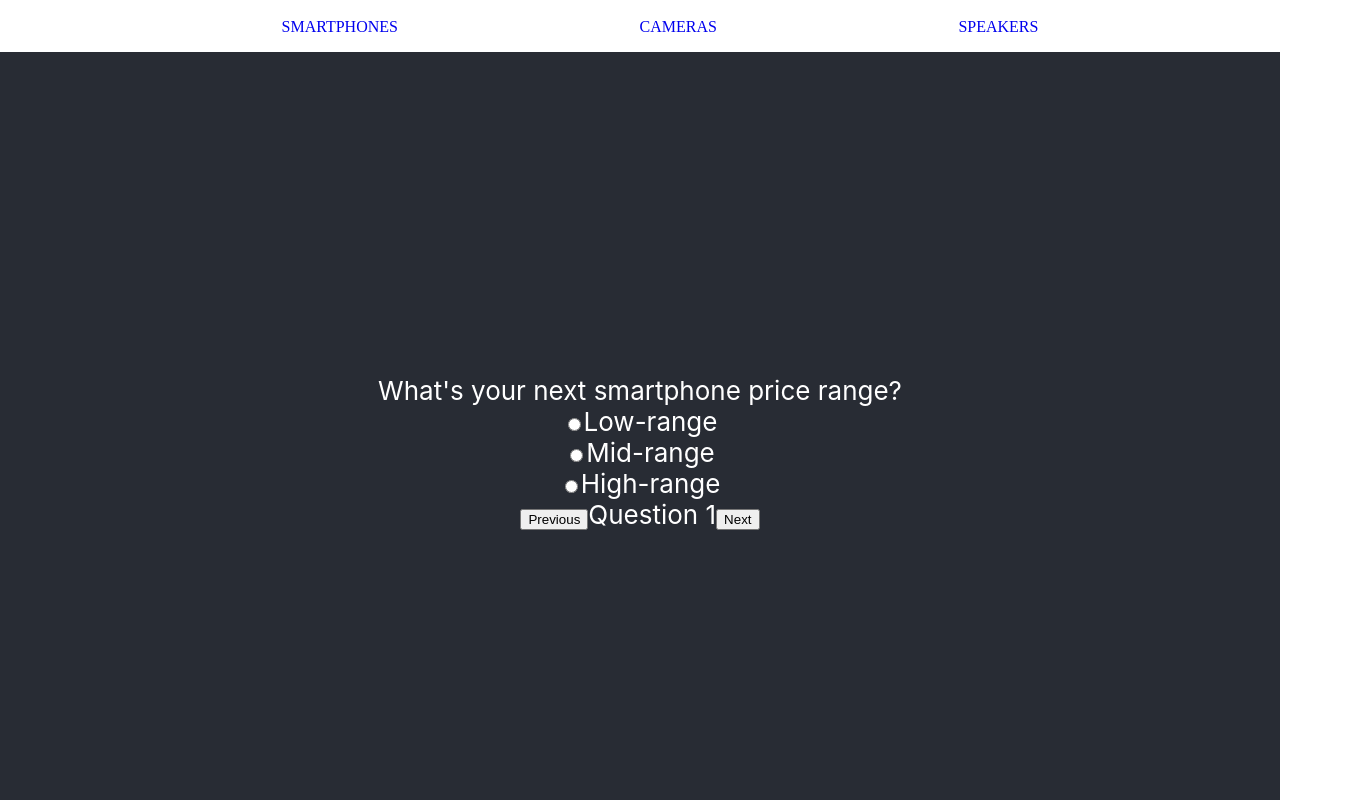
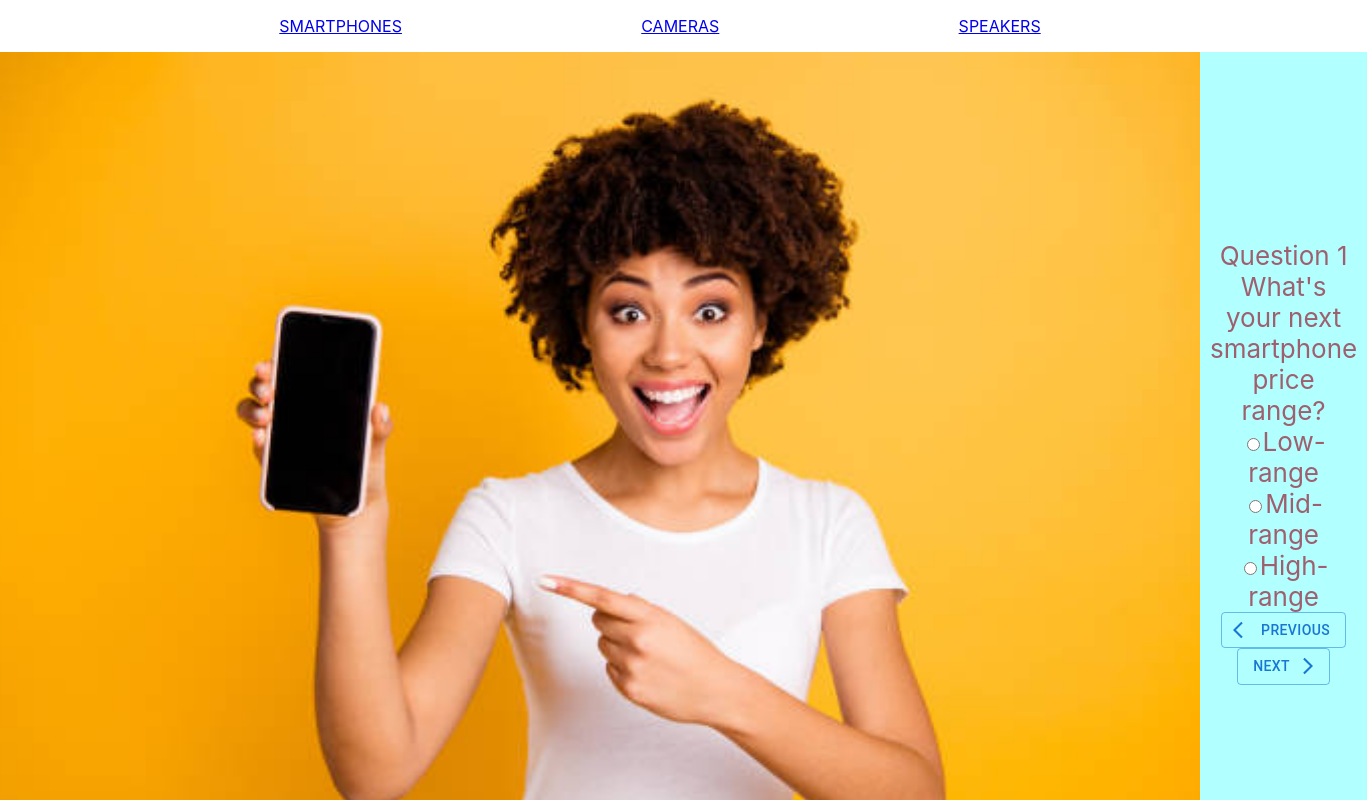
Before and after one commit to e2heidari/find-my-phone, a React (Create React App) app: page /smartphones in a window 1280 px wide. Shown: the top 800 px of the page, 1367 px wide, since content can reach past the window. Built offline with nearby package versions, Linux system fonts and the light colour scheme.

Commit message:
add some style to project

```diff
--- a/package.json
+++ b/package.json
@@ -3,6 +3,12 @@
   "version": "0.1.0",
   "private": true,
   "dependencies": {
+    "@emotion/react": "^11.5.0",
+    "@emotion/styled": "^11.3.0",
+    "@material-ui/icons": "^4.11.2",
+    "@mui/icons-material": "^5.0.5",
+    "@mui/material": "^5.0.6",
+    "@mui/styled-engine-sc": "^5.0.4",
     "@testing-library/jest-dom": "^5.14.1",
     "@testing-library/react": "^11.2.7",
     "@testing-library/user-event": "^12.8.3",
--- a/src/App.css
+++ b/src/App.css
@@ -4,9 +4,10 @@
     flex-direction: row;
     justify-content: space-evenly;
 }
-.option{
+Link{
     font-family: 'Poppins', 'sans-serif';
     text-decoration: none;
+    font-weight: bold;
 }
 ul{
     list-style-type: none;
--- a/src/App.js
+++ b/src/App.js
@@ -10,19 +10,13 @@ export default function App() {
         <nav>
           <ul className="headerContainer">
             <li>
-              <Link to="/smartphones" className="option">
-                SMARTPHONES
-              </Link>
+              <Link to="/smartphones">SMARTPHONES</Link>
             </li>
             <li>
-              <Link to="/cameras" className="option">
-                CAMERAS
-              </Link>
+              <Link to="/cameras">CAMERAS</Link>
             </li>
             <li>
-              <Link to="/speakers" className="option">
-                SPEAKERS
-              </Link>
+              <Link to="/speakers">SPEAKERS</Link>
             </li>
           </ul>
         </nav>
--- a/src/components/Smartphones/Smartphones.js
+++ b/src/components/Smartphones/Smartphones.js
@@ -5,8 +5,13 @@ import Option from "./Option";
 import { useState } from "react";
 import React from "react";
 import phoneData from "../../jsonFiles/phoneData.json";
-import { FormContainer, Form } from "./styled";
+import { FormContainer, Form, Image } from "./styled";
 import { useHistory } from "react-router-dom";
+import ArrowForwardIosIcon from "@mui/icons-material/ArrowForwardIos";
+import Button from "@mui/material/Button";
+import ArrowBackIosIcon from "@mui/icons-material/ArrowBackIos";
+import DoneIcon from "@mui/icons-material/Done";
+import smartphonePage from "../../picture of phones/smartphonePage.jpg";
 
 function Smartphones() {
   const history = useHistory();
@@ -51,26 +56,33 @@ function Smartphones() {
   };
   return (
     <FormContainer>
+      <Image src={smartphonePage} />
       <Form>
+        Question {current + 1}
         <Question question={questions[current].question} />
         <div>{optionComponent}</div>
         <div>
-          <button
+          <Button
             onClick={() => (current - 1 >= 0 ? setCurrent(current - 1) : null)}
+            variant="outlined"
+            startIcon={<ArrowBackIosIcon />}
           >
             Previous
-          </button>
-          Question {current + 1}
+          </Button>
           {count !== current + 1 ? (
-            <button
+            <Button
               onClick={() =>
                 current + 1 < count ? setCurrent(current + 1) : null
               }
+              variant="outlined"
+              endIcon={<ArrowForwardIosIcon />}
             >
               Next
-            </button>
+            </Button>
           ) : (
-            <button onClick={choose}>Submit</button>
+            <Button onClick={choose} variant="outlined" endIcon={<DoneIcon />}>
+              Submit
+            </Button>
           )}
         </div>
       </Form>
--- a/src/components/Smartphones/styled.js
+++ b/src/components/Smartphones/styled.js
@@ -1,16 +1,28 @@
 import styled from "styled-components";
 
 export const FormContainer = styled.div`
+  display: flex;
+  flex-direction: row;
   text-align: center;
+  width: 100vw;
+  @media (max-width: 768px) {
+    flex-direction: column;
+  }
 `;
 
 export const Form = styled.div`
-  background-color: #282c34;
+  background-color: #b2ffff;
   min-height: 100vh;
+  width: 100vw;
   display: flex;
   flex-direction: column;
   align-items: center;
   justify-content: center;
   font-size: calc(10px + 2vmin);
-  color: white;
+  color: #9e606f;
+  padding: 10px;
 `;
+export const Image = styled.img`
+  min-height: 100vh;
+  object-fit: cover;
+`;
--- a/src/jsonFiles/phoneData.json
+++ b/src/jsonFiles/phoneData.json
@@ -1,7 +1,7 @@
 [
     {
       "id":"1",
-      "priceRange":"1",
+      "priceRange":"1727",
       "brandName": "Samsung Galaxy S20 Ultra 5G",
       "OS":"Android",
       "cameraDayScore": "128",
@@ -18,7 +18,7 @@
     },
     {
       "id":"2",
-      "priceRange":"1",
+      "priceRange":"1090",
       "brandName": "Apple iPhone 12",
       "OS":"iOS",
       "cameraDayScore": "132",
@@ -35,7 +35,7 @@
     },
     {
       "id":"3",
-      "priceRange":"1380",
+      "priceRange":"1240",
       "brandName": "Apple iPhone 12 Pro",
       "OS":"iOS",
       "cameraDayScore": "135",
@@ -52,7 +52,7 @@
     },
     {
       "id":"4",
-      "priceRange":"825",
+      "priceRange":"970",
       "brandName": "Apple iPhone 12 mini",
       "OS":"iOS",
       "cameraDayScore": "132",
@@ -69,7 +69,7 @@
     },
     {
       "id":"5",
-      "priceRange":"770",
+      "priceRange":"460",
       "brandName": "Samsung Galaxy A52 5G",
       "OS":"Android",
       "cameraDayScore": "102",
```
Also changed, not shown: src/index.js (+6 -6 lines), src/picture of phones/smartphonePage.jpg (added), 1 other file (tests, documents, lock files or other folders).
